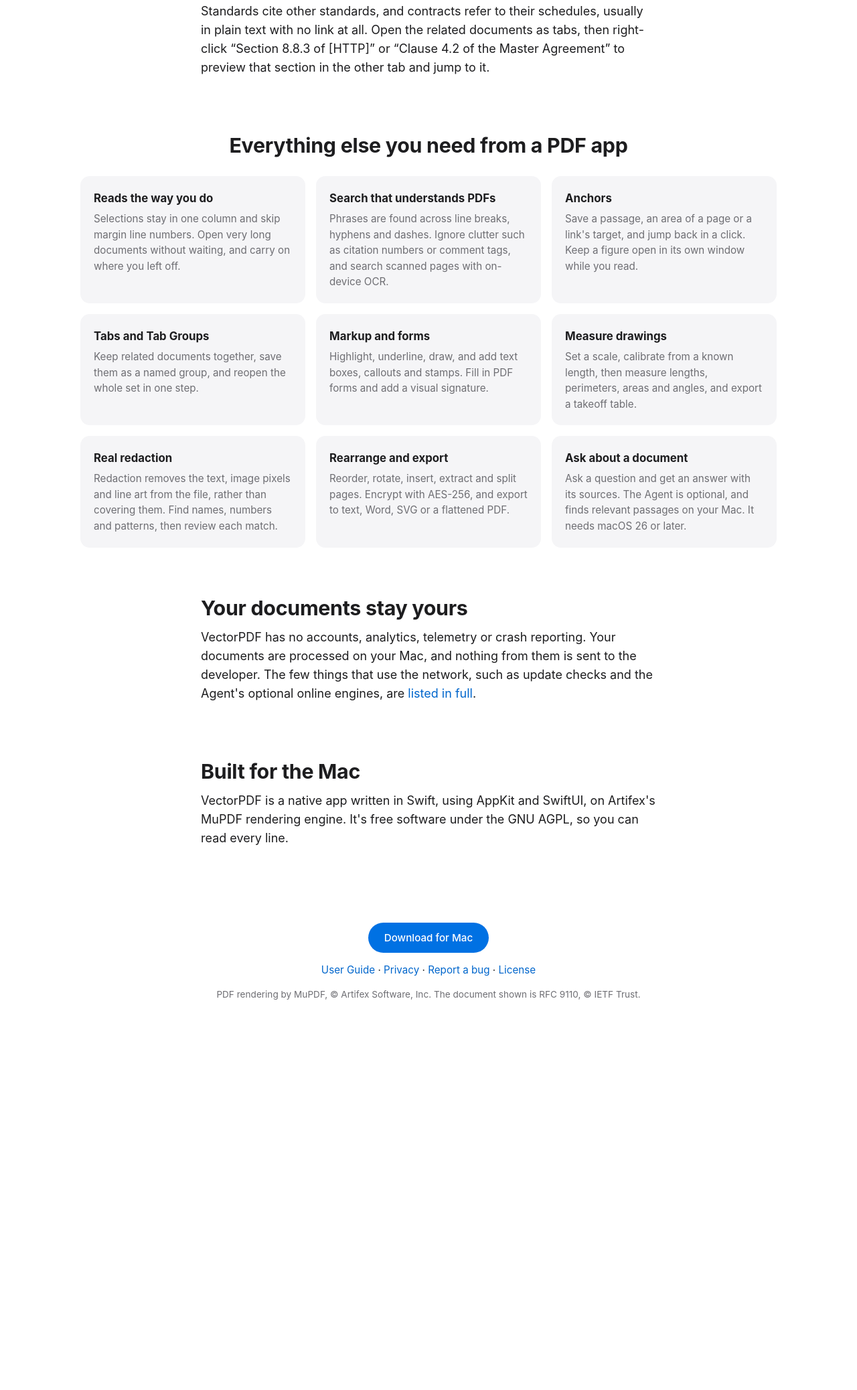
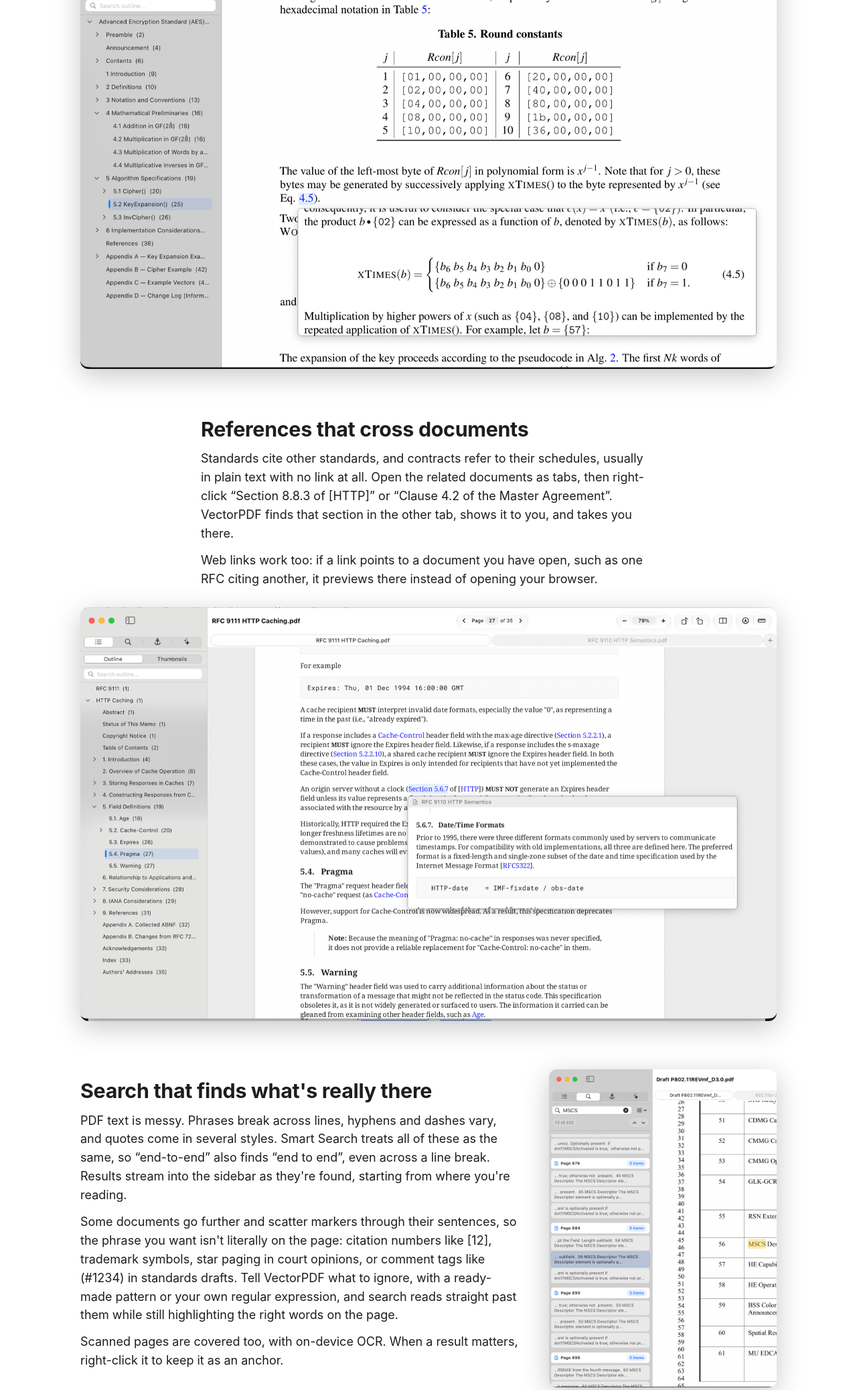
Before and after one commit to tomderham/vectorpdf, a plain HTML site: page site/index.html in a window 1280 px wide. Shown: the part 1629-3705 px from the top of the page at 67% size. Before the commit the page ends 3173 px from the top, so only its background shows below. Drawn offline with Linux system fonts and the light colour scheme.

Commit message:
Lead the website with references, search and anchors
Add screenshots of Link Peek, cross-document previews, search, All Tabs
anchors, anchor windows and markup, and give search and anchors their
own sections.

```diff
--- a/site/index.html
+++ b/site/index.html
@@ -37,34 +37,63 @@
   <p>Technical documents send you elsewhere constantly: “see Equation 3”, “as shown in Figure 2”, “[14]”. With Link Peek, hold <kbd>⌘</kbd> over a link and its target appears beside the pointer. Let go and it's gone.</p>
   <p>The preview fits what you're looking at: a few lines for an equation, the opening paragraph for a section, the top of a table or figure.</p>
 </section>
+<figure class="figure">
+  <img src="images/link-peek.png" alt="Holding Command over a link to Equation 4.5 in FIPS 197 previews the equation over the page" width="1800" height="1129" loading="lazy">
+</figure>
 
 <section class="feature">
   <h2>References that cross documents</h2>
-  <p>Standards cite other standards, and contracts refer to their schedules, usually in plain text with no link at all. Open the related documents as tabs, then right-click “Section 8.8.3 of [HTTP]” or “Clause 4.2 of the Master Agreement” to preview that section in the other tab and jump to it.</p>
+  <p>Standards cite other standards, and contracts refer to their schedules, usually in plain text with no link at all. Open the related documents as tabs, then right-click “Section 8.8.3 of [HTTP]” or “Clause 4.2 of the Master Agreement”. VectorPDF finds that section in the other tab, shows it to you, and takes you there.</p>
+  <p>Web links work too: if a link points to a document you have open, such as one RFC citing another, it previews there instead of opening your browser.</p>
+</section>
+<figure class="figure">
+  <img src="images/cross-document.png" alt="A reference in RFC 9111 to Section 5.6.7 of HTTP previews that section from RFC 9110, open in the next tab" width="1800" height="1070" loading="lazy">
+</figure>
+
+<section class="split" id="search">
+  <div>
+  <h2>Search that finds what's really there</h2>
+  <p>PDF text is messy. Phrases break across lines, hyphens and dashes vary, and quotes come in several styles. Smart Search treats all of these as the same, so “end-to-end” also finds “end to end”, even across a line break. Results stream into the sidebar as they're found, starting from where you're reading.</p>
+  <p>Some documents go further and scatter markers through their sentences, so the phrase you want isn't literally on the page: citation numbers like [12], trademark symbols, star paging in court opinions, or comment tags like (#1234) in standards drafts. Tell VectorPDF what to ignore, with a ready-made pattern or your own regular expression, and search reads straight past them while still highlighting the right words on the page.</p>
+  <p>Scanned pages are covered too, with on-device OCR. When a result matters, right-click it to keep it as an anchor.</p>
+  </div>
+  <img src="images/search.png" alt="The Search tab listing 232 results for MSCS, grouped by page, with the current match highlighted in the document" width="858" height="1200" loading="lazy">
 </section>
 
+<section class="split" id="anchors">
+  <div>
+  <h2>Anchors: your working set, across every document</h2>
+  <p>Reading a specification means holding several places in your head. Anchors hold them for you. Save a passage, an area of a page, a link's target, a search result or an outline entry, and it becomes a card with a preview in the sidebar. Click it to jump straight back.</p>
+  <p>Choose <strong>All Tabs</strong> and you see the anchors from every document in the window together, grouped by document. Click one and VectorPDF switches to that tab and takes you to the place, so you can move between a standard, the draft that amends it and the contract that cites them without losing your thread.</p>
+  </div>
+  <img src="images/anchors.png" alt="The Anchors tab set to All Tabs, listing anchors grouped by document with their pages and previews" width="648" height="1200" loading="lazy">
+</section>
+
+<section class="feature">
+  <p>Need a figure or definition in view while you read? Open any anchor in a window of its own. Those windows close along with the document they came from, so there's nothing left to tidy up.</p>
+</section>
+<figure class="figure">
+  <img src="images/anchor-windows.png" alt="Two small anchor windows beside a document window, each showing a saved place in RFC 9110" width="1800" height="1057" loading="lazy">
+</figure>
+
+<section class="feature">
+  <h2>Mark up, sign and fill in</h2>
+  <p>Highlight, underline, draw, and add text boxes, callouts and stamps. Fill in PDF forms and add a visual signature. Markups are standard PDF annotations, so they appear in other PDF apps too.</p>
+</section>
+<figure class="figure">
+  <img src="images/markup.png" alt="The Markup toolbar over RFC 9110, with a freehand circle, a callout and a highlight on the page" width="1800" height="850" loading="lazy">
+</figure>
+
 <section class="grid">
-  <h2>Everything else you need from a PDF app</h2>
+  <h2>And the rest of what you need from a PDF app</h2>
   <div class="cards">
     <article>
       <h3>Reads the way you do</h3>
       <p>Selections stay in one column and skip margin line numbers. Open very long documents without waiting, and carry on where you left off.</p>
     </article>
     <article>
-      <h3>Search that understands PDFs</h3>
-      <p>Phrases are found across line breaks, hyphens and dashes. Ignore clutter such as citation numbers or comment tags, and search scanned pages with on-device OCR.</p>
-    </article>
-    <article>
-      <h3>Anchors</h3>
-      <p>Save a passage, an area of a page or a link's target, and jump back in a click. Keep a figure open in its own window while you read.</p>
-    </article>
-    <article>
       <h3>Tabs and Tab Groups</h3>
       <p>Keep related documents together, save them as a named group, and reopen the whole set in one step.</p>
-    </article>
-    <article>
-      <h3>Markup and forms</h3>
-      <p>Highlight, underline, draw, and add text boxes, callouts and stamps. Fill in PDF forms and add a visual signature.</p>
     </article>
     <article>
       <h3>Measure drawings</h3>
@@ -101,7 +130,7 @@
     <a class="button" href="https://github.com/tomderham/vectorpdf/releases/latest">Download for Mac</a>
   </p>
   <p><a href="https://github.com/tomderham/vectorpdf/blob/main/docs/guide/README.md">User Guide</a> · <a href="https://github.com/tomderham/vectorpdf/blob/main/PRIVACY.md">Privacy</a> · <a href="https://github.com/tomderham/vectorpdf/issues">Report a bug</a> · <a href="https://github.com/tomderham/vectorpdf/blob/main/LICENSE">License</a></p>
-  <p class="note">PDF rendering by MuPDF, © Artifex Software, Inc. The document shown is RFC 9110, © IETF Trust.</p>
+  <p class="note">PDF rendering by MuPDF, © Artifex Software, Inc. Documents shown are FIPS 197 (NIST), RFC 9110 and RFC 9111 (© IETF Trust), and IEEE 802.11 drafts.</p>
 </footer>
 </body>
 </html>
--- a/site/style.css
+++ b/site/style.css
@@ -40,6 +40,15 @@ h3 { margin: 0 0 6px; font-size: 1.05rem; }
 .feature, .privacy, .native { max-width: 680px; margin: 0 auto; }
 .feature p, .privacy p, .native p { margin: 0 0 12px; }
 
+.figure { max-width: 1040px; margin: 28px auto 0; }
+.figure img { display: block; width: 100%; height: auto; border-radius: 12px;
+              box-shadow: 0 10px 40px rgba(0, 0, 0, 0.22); }
+
+.split { display: grid; grid-template-columns: minmax(0, 1fr) 340px; gap: 44px; align-items: center; }
+.split p { margin: 0 0 12px; }
+.split img { display: block; width: 100%; height: auto; border-radius: 12px;
+             box-shadow: 0 10px 40px rgba(0, 0, 0, 0.22); }
+
 .grid h2 { text-align: center; margin-bottom: 28px; }
 .cards { display: grid; grid-template-columns: repeat(auto-fit, minmax(280px, 1fr)); gap: 16px; }
 .cards article { padding: 20px; border-radius: 14px; background: var(--panel); }
@@ -47,6 +56,11 @@ h3 { margin: 0 0 6px; font-size: 1.05rem; }
 
 footer { max-width: 760px; margin: 0 auto; padding: 72px 0 48px; text-align: center; font-size: 0.95rem; }
 footer p { margin: 14px 0 0; }
+
+@media (max-width: 820px) {
+    .split { display: block; max-width: 680px; margin: 0 auto; }
+    .split img { max-width: 340px; margin: 24px auto 0; }
+}
 
 @media (max-width: 600px) {
     body { font-size: 17px; }
```
Also changed, not shown: site/images/anchor-windows.png (added), site/images/anchors.png (added), site/images/cross-document.png (added), site/images/link-peek.png (added), site/images/markup.png (added), site/images/search.png (added).
